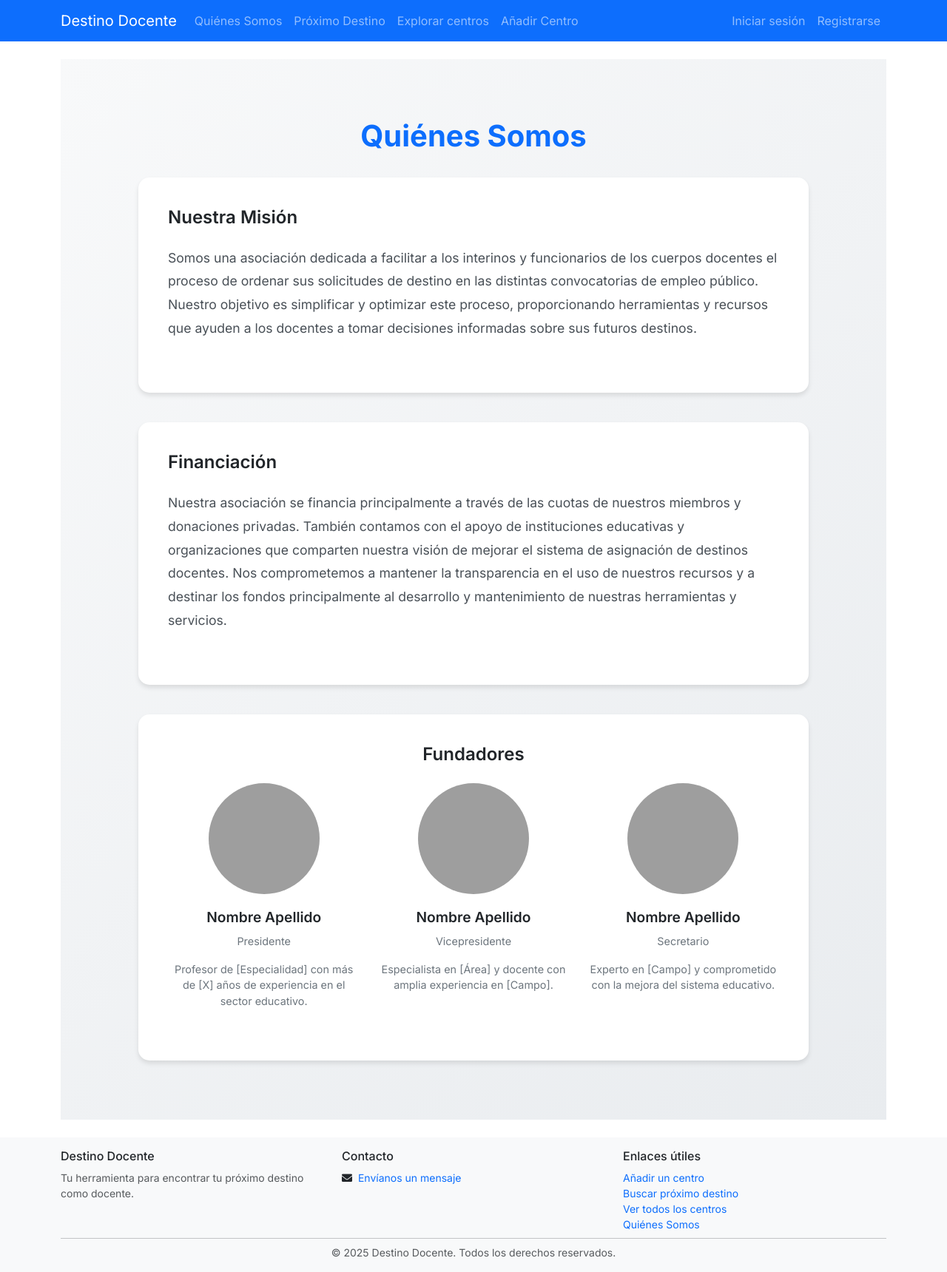
After one commit to pablomc87/destino-docente, a Django app: page /quienes-somos/ in a window 1280 px wide. The commit adds this page. Shown: the whole page at 74% size. Run offline with Django 5.2, Linux system fonts and the light colour scheme; grey boxes are pictures that could not be loaded.

Commit message:
added about section and some clarification sentences

```diff
--- /dev/null
+++ b/schools/static/schools/css/about.css
@@ -0,0 +1,64 @@
+.about-section {
+    padding: 80px 0;
+    background: linear-gradient(135deg, #f8f9fa 0%, #e9ecef 100%);
+}
+
+.about-title {
+    font-size: 2.5rem;
+    font-weight: 700;
+    margin-bottom: 2rem;
+    color: #0d6efd;
+}
+
+.about-subtitle {
+    font-size: 1.5rem;
+    font-weight: 600;
+    margin-bottom: 1.5rem;
+    color: #212529;
+}
+
+.about-text {
+    font-size: 1.1rem;
+    line-height: 1.8;
+    color: #495057;
+    margin-bottom: 2rem;
+}
+
+.mission-section {
+    background: white;
+    padding: 40px;
+    border-radius: 15px;
+    box-shadow: 0 4px 6px rgba(0, 0, 0, 0.1);
+    margin-bottom: 40px;
+}
+
+.team-section {
+    background: white;
+    padding: 40px;
+    border-radius: 15px;
+    box-shadow: 0 4px 6px rgba(0, 0, 0, 0.1);
+}
+
+.team-member {
+    text-align: center;
+    margin-bottom: 30px;
+}
+
+.team-member img {
+    width: 150px;
+    height: 150px;
+    border-radius: 50%;
+    margin-bottom: 20px;
+    object-fit: cover;
+}
+
+.team-member h4 {
+    font-size: 1.2rem;
+    font-weight: 600;
+    margin-bottom: 10px;
+}
+
+.team-member p {
+    color: #6c757d;
+    font-size: 0.9rem;
+}
--- /dev/null
+++ b/schools/templates/schools/about.html
@@ -0,0 +1,75 @@
+{% extends "schools/base.html" %}
+{% load static %}
+
+{% block title %}Quiénes Somos - Destino Docente{% endblock %}
+
+{% block extra_css %}
+<link rel="stylesheet" href="{% static 'schools/css/about.css' %}">
+{% endblock %}
+
+{% block content %}
+<div class="about-section">
+    <div class="container">
+        <div class="row justify-content-center">
+            <div class="col-lg-10">
+                <h1 class="about-title text-center">Quiénes Somos</h1>
+
+                <div class="mission-section">
+                    <h2 class="about-subtitle">Nuestra Misión</h2>
+                    <p class="about-text">
+                        Somos una asociación dedicada a facilitar a los interinos y funcionarios de los cuerpos docentes
+                        el proceso de ordenar sus solicitudes de destino en las distintas convocatorias de empleo público.
+                        Nuestro objetivo es simplificar y optimizar este proceso, proporcionando herramientas y recursos
+                        que ayuden a los docentes a tomar decisiones informadas sobre sus futuros destinos.
+                    </p>
+                </div>
+
+                <div class="mission-section">
+                    <h2 class="about-subtitle">Financiación</h2>
+                    <p class="about-text">
+                        Nuestra asociación se financia principalmente a través de las cuotas de nuestros miembros y
+                        donaciones privadas. También contamos con el apoyo de instituciones educativas y organizaciones
+                        que comparten nuestra visión de mejorar el sistema de asignación de destinos docentes.
+                        Nos comprometemos a mantener la transparencia en el uso de nuestros recursos y a destinar
+                        los fondos principalmente al desarrollo y mantenimiento de nuestras herramientas y servicios.
+                    </p>
+                </div>
+
+                <div class="team-section">
+                    <h2 class="about-subtitle text-center mb-4">Fundadores</h2>
+                    <div class="row">
+                        <div class="col-md-4">
+                            <div class="team-member">
+                                <img src="{% static 'schools/img/placeholder.jpg' %}" alt="Fundador 1">
+                                <h4>Nombre Apellido</h4>
+                                <p>Presidente</p>
+                                <p class="small">Profesor de [Especialidad] con más de [X] años de experiencia en el sector educativo.</p>
+                            </div>
+                        </div>
+                        <div class="col-md-4">
+                            <div class="team-member">
+                                <img src="{% static 'schools/img/placeholder.jpg' %}" alt="Fundador 2">
+                                <h4>Nombre Apellido</h4>
+                                <p>Vicepresidente</p>
+                                <p class="small">Especialista en [Área] y docente con amplia experiencia en [Campo].</p>
+                            </div>
+                        </div>
+                        <div class="col-md-4">
+                            <div class="team-member">
+                                <img src="{% static 'schools/img/placeholder.jpg' %}" alt="Fundador 3">
+                                <h4>Nombre Apellido</h4>
+                                <p>Secretario</p>
+                                <p class="small">Experto en [Campo] y comprometido con la mejora del sistema educativo.</p>
+                            </div>
+                        </div>
+                    </div>
+                </div>
+            </div>
+        </div>
+    </div>
+</div>
+{% endblock %}
+
+{% block extra_js %}
+<script src="{% static 'schools/js/about.js' %}"></script>
+{% endblock %}
--- a/schools/templates/schools/base.html
+++ b/schools/templates/schools/base.html
@@ -33,6 +33,9 @@
             </button>
             <div class="collapse navbar-collapse" id="navbarNav">
                 <ul class="navbar-nav me-auto">
+                    <li class="nav-item">
+                        <a class="nav-link" href="{% url 'schools:about' %}">Quiénes Somos</a>
+                    </li>
                     <li class="nav-item">
                         <a class="nav-link {% if '/buscar-cercanos/' in request.path %}active{% endif %}" href="/buscar-cercanos/">Próximo Destino</a>
                     </li>
@@ -159,6 +162,7 @@
                         <li><a href="{% url 'schools:suggest_school' %}" class="text-decoration-none">Añadir un centro</a></li>
                         <li><a href="{% url 'schools:find_nearest' %}" class="text-decoration-none">Buscar próximo destino</a></li>
                         <li><a href="{% url 'schools:search' %}" class="text-decoration-none">Ver todos los centros</a></li>
+                        <li><a href="{% url 'schools:about' %}" class="text-decoration-none">Quiénes Somos</a></li>
                     </ul>
                 </div>
             </div>
--- a/schools/urls.py
+++ b/schools/urls.py
@@ -13,6 +13,7 @@ urlpatterns = [
     path('centros/<str:pk>/', views.school_detail, name='school_detail'),
     path('centros/<str:pk>/editar/', views.edit_school, name='edit_school'),
     path('contacto/', views.contact, name='contact'),
+    path('quienes-somos/', views.about, name='about'),
     path('buscar-cercanos/', views.find_nearest, name='find_nearest'),
     path('sugerir-centro/', views.suggest_school, name='suggest_school'),
     path('buscar/', views.search, name='search'),
--- a/schools/views.py
+++ b/schools/views.py
@@ -889,3 +889,7 @@ def contact(request):
         'hcaptcha_site_key': settings.HCAPTCHA_SITE_KEY
     }
     return render(request, 'schools/contact.html', context)
+
+def about(request):
+    """Render the about page."""
+    return render(request, 'schools/about.html')
```
Also changed, not shown: schools/static/schools/css/index.css (+39 -0 lines), schools/static/schools/js/about.js (added, +36 -0 lines), schools/templates/schools/find_nearest.html (+7 -2 lines), schools/templates/schools/index.html (+31 -0 lines).
